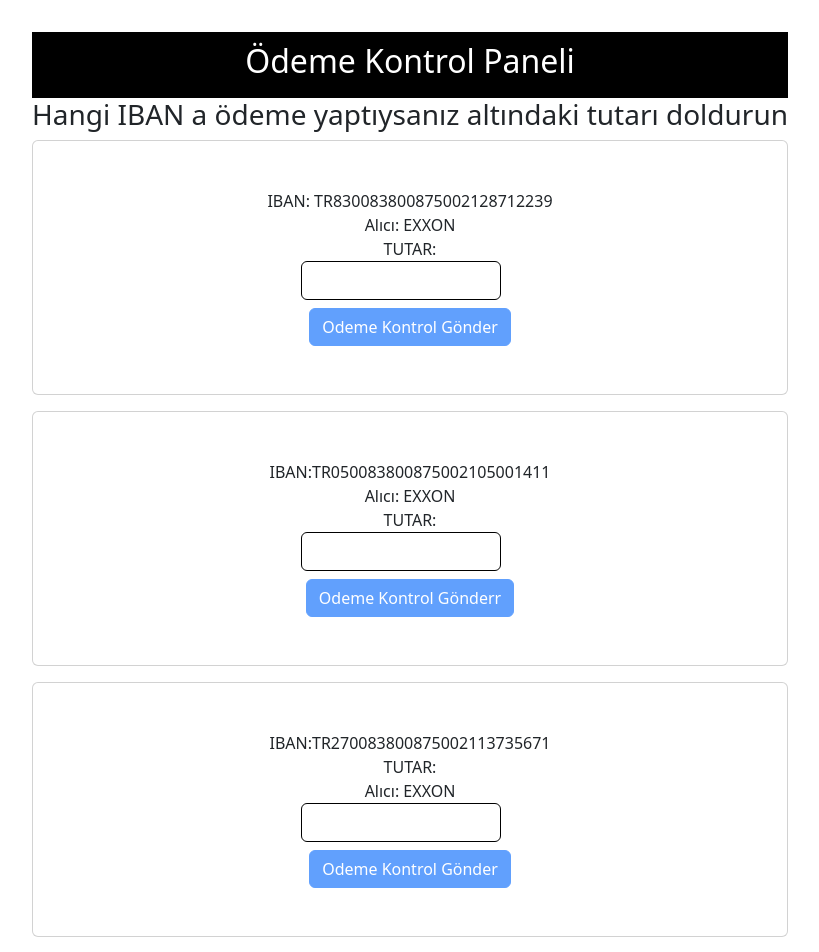
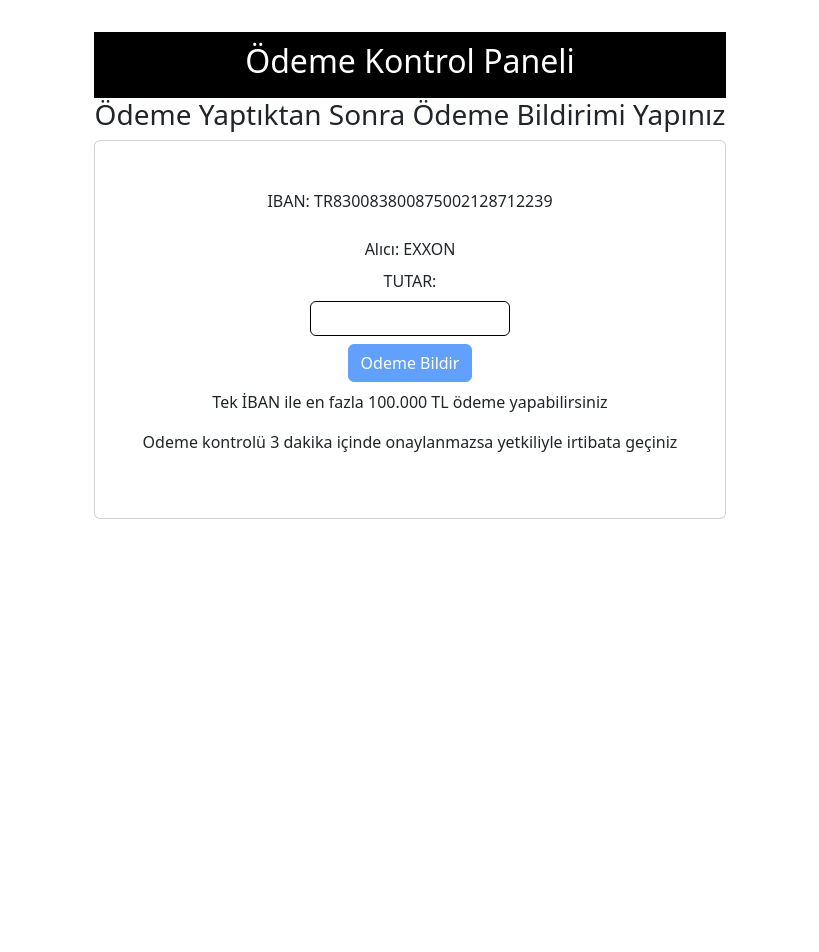
Before and after one commit to AbilityDraft/Odeme, a React (Vite) app: page /odeme in a window 1280 px wide. Shown: the top 952 px of the page, without its empty margins (230-1049 px from the left). After the commit the page ends 800 px from the top, so only its background shows below. Built offline with nearby package versions, Linux system fonts and the light colour scheme.

Commit message:
your commit message

```diff
--- a/index.html
+++ b/index.html
@@ -3,12 +3,16 @@
   <head>
     <meta charset="UTF-8" />
     <link rel="icon" type="image/svg+xml" href="/vite.svg" />
+    <link href="https://stackpath.bootstrapcdn.com/bootstrap/4.5.2/css/bootstrap.min.css" rel="stylesheet">
     <meta name="viewport" content="width=device-width, initial-scale=1.0" />
     <title>EXXON</title>
   </head>
   <body>
     <div id="root"></div>
     <script type="module" src="/src/main.jsx"></script>
+    <script src="https://code.jquery.com/jquery-3.5.1.slim.min.js"></script>
+    <script src="https://cdn.jsdelivr.net/npm/@popperjs/core@2.9.3/dist/umd/popper.min.js"></script>
+    <script src="https://stackpath.bootstrapcdn.com/bootstrap/4.5.2/js/bootstrap.min.js"></script>
 
   </body>
 </html>
--- a/package.json
+++ b/package.json
@@ -13,6 +13,7 @@
     "axios": "^1.7.2",
     "bootstrap": "^5.3.3",
     "react": "^18.3.1",
+    "react-bootstrap": "^2.10.4",
     "react-dom": "^18.3.1",
     "react-router-dom": "^6.25.1",
     "react-table": "^7.8.0"
--- a/src/adminpanel/AdminPanel.jsx
+++ b/src/adminpanel/AdminPanel.jsx
@@ -15,7 +15,10 @@
     const [iban1, setIban1] = useState('TR830083800875002128712239');
     const [selectedRow, setSelectedRow] = useState(null);
     const [gondermeList, setGondermeList] = useState({});
-
+    const [showPopup, setShowPopup] = useState(false);
+    const [maxAfterBalance,setMaxAfterBalance]=useState();
+    const [sendCashoutResponse,setSendCashoutRequest]=useState();
+    const togglePopup = () => setShowPopup(!showPopup);
     const onSubmit = (event) => {
         event.preventDefault();
         if (username === dbusername && password === dbpassword) {
@@ -30,6 +33,12 @@
 
             const response = await axios.get(`https://api.paymorph.com/transaction/last/list?email=${email}&key=${key}&iban=${iban1}`);
             setResponse(response.data?.data); // API'den gelen veriyi state'e kaydet
+            const afterBalanceList = response?.data?.data?.map(b => b.after_balance);
+            setMaxAfterBalance(Math.max(...afterBalanceList))
+            setGondermeList(prevState => ({
+                ...prevState,
+                from_iban: response[0]?.account?.iban
+            }));
 
             alert('Başarılı: Veri başarıyla alındı.');
         } catch (error) {
@@ -37,7 +46,6 @@
             console.error('Veri alımı hatası:', error);
         }
     };
-    console.log(selectedRow);
 
     const sendCashoutRequest = async () => {
 
@@ -46,20 +54,30 @@
             key,
             name: gondermeList.adSoyad,
             description: gondermeList.aciklama,
-            from_iban: selectedRow ? selectedRow.account.iban : gondermeList.from_iban,
+            from_iban: gondermeList.from_iban,
             iban: gondermeList.iban,
             balance: gondermeList.tutar,
             identity_id: '12312312312',
-            reference_id: `${new Date().getTime()}`, // Benzersiz işlem id'si için timestamp kullanıyoruz
+            reference_id: `${new Date().getTime()}`,
         };
 
         try {
             const response = await axios.post('https://api.paymorph.com/cashout/sipay/send', data);
-            alert('Başarılı: Çekim işlemi başarıyla gerçekleştirildi.');
-            console.log('Response:', response.data);
+            setSendCashoutRequest(response)
+            if(sendCashoutResponse.data.status===false){
+                const errorMessages = Object.keys(sendCashoutResponse.data.message)
+                .flatMap(key =>
+                  sendCashoutResponse.data.message[key].map(msg => `${key}: ${msg}`)
+                )
+                .join('\n');
+
+              alert("Lütfen Bilgileri Kontrol Edin" + "\n" + errorMessages);
+                }
+            else
+            {alert('Başarılı: Çekim işlemi başarıyla gerçekleştirildi.')  }
+
         } catch (error) {
             alert('Hata: Çekim işlemi gerçekleştirilemedi.');
-            console.error('Çekim işlemi hatası:', error);
         }
     };
 
@@ -68,6 +86,16 @@
             hesapHareketleriHandleSubmit1();
         }
     }, [isLoggedIn]);
+
+    useEffect(() => {
+        if (response.length > 0 && response[0]?.account?.iban !== gondermeList.from_iban) {
+            setGondermeList(prevState => ({
+                ...prevState,
+                from_iban: response[0]?.account?.iban
+            }));
+        }
+    }, [response]);
+
 
     const columns = React.useMemo(
         () => [
@@ -86,7 +114,7 @@
         ],
         []
     );
-    console.log(response?.data?.length);
+
     const {
         getTableProps,
         getTableBodyProps,
@@ -94,6 +122,11 @@
         rows,
         prepareRow,
     } = useTable({ columns, data: response });
+
+    const showpopupfunction = () => {
+        setShowPopup(true)
+
+    }
 
     return (
         <div style={{ display: 'flex', justifyContent: 'flex-start', alignItems: 'flex-start', flexDirection: 'column', height: '100vh' }}>
@@ -134,6 +167,9 @@
                 <div>
                     <table {...getTableProps()} className="table table-bordered border-primary" style={{ borderColor: 'black' }}>
                         <thead>
+                            <div className='float-end'>
+</div>
+
                         {headerGroups.map(headerGroup => (
                             <tr {...headerGroup.getHeaderGroupProps()}>
                                 {headerGroup.headers.map(column => (
@@ -164,13 +200,22 @@
                         })}
                         </tbody>
                     </table>
-                    {selectedRow &&  (
-                        <div>
+                    <button
+                        className="btn btn-primary mt-3 center"
+                        onClick={togglePopup}
+                            >
+                        Para Çek
+                        </button>
+
+                        {showPopup &&(
+                        <div className='mt-3'>
+
                             <h3>Para Çekim Bilgileri</h3>
-                            <p>{selectedRow?.account.iban}</p>
+                            <p>Bakiye :{maxAfterBalance}</p>
                             <p>Ad Soyad: </p>
                             <input
                                 style={{borderColor:"black", marginTop:"2px" }}
+                                required
                                 id="iban"
                                 type="text"
                                 value={gondermeList?.adSoyad}
@@ -181,57 +226,7 @@
                             <input
 
                                 style={{borderColor:"black", marginTop:"2px" }}
-                                id="iban"
-                                type="text"
-                                value={gondermeList?.tutar}
-                                onChange={(e) => setGondermeList({ ...gondermeList, tutar: e.target.value })}
-                                className="form-control"
-                            />
-                            <label htmlFor="iban">Paranın Gönderileceği IBAN:</label>
-                            <input
-
-                                style={{borderColor:"black", marginTop:"2px" }}
-                                id="iban"
-                                type="text"
-                                value={gondermeList.iban}
-                                onChange={(e) => setGondermeList({ ...gondermeList, iban: e.target.value })}
-                                className="form-control"
-                            />
-                            <label htmlFor="iban">Açıklama:</label>
-                            <input
-
-                                style={{borderColor:"black", marginTop:"2px" }}
-                                id="aciklama"
-                                type="text"
-                                value={gondermeList.aciklama}
-                                onChange={(e) => setGondermeList({ ...gondermeList, aciklama: e.target.value })}
-                                className="form-control"
-                            />
-                            <button
-
-                                className="btn btn-success mt-3"
-                                onClick={sendCashoutRequest}
-                            >
-                                Bilgileri Gönder
-                            </button>
-                        </div> )}
-                    {   response?.data?.length === undefined &&  (
-                        <div>
-                        <h3>Para Çekim Bilgileri</h3>
-                        <p>{selectedRow?.account.iban}</p>
-                        <p>Ad Soyad: </p>
-                        <input
-                        style={{borderColor:"black", marginTop:"2px" }}
-                        id="iban"
-                        type="text"
-                        value={gondermeList?.adSoyad}
-                        onChange={(e) => setGondermeList({ ...gondermeList, adSoyad: e.target.value })}
-                        className="form-control"
-                        />
-                        <p>Tutar: {gondermeList.tutar}</p>
-                        <input
-
-                        style={{borderColor:"black", marginTop:"2px" }}
+                                required
                                 id="iban"
                                 type="text"
                                 value={gondermeList?.tutar}
@@ -240,6 +235,7 @@
                             />
                             <label htmlFor="iban">Paranın Çekileceği IBAN:</label>
                             <input
+
                                 style={{borderColor:"black", marginTop:"2px" }}
                                 id="iban"
                                 type="text"
--- a/src/odeme/Odeme.jsx
+++ b/src/odeme/Odeme.jsx
@@ -76,7 +76,7 @@
                 <h2>Ödeme Kontrol Paneli</h2>
             </div>
             <div className="card-header">
-                <h3 className="text-center">Hangi IBAN a ödeme yaptıysanız altındaki tutarı doldurun</h3>
+                <h3 className="text-center">Ödeme Yaptıktan Sonra Ödeme Bildirimi Yapınız</h3>
             </div>
             <div className="card">
                 <div className="card-body">
@@ -90,13 +90,14 @@
                         <div>TUTAR:</div>
                         <input
 
-                            type="text"
-                            className="form-control"
+                            type="number"
+                            max='100000'
+                            className="form-control mt-2"
                             style={{
                                 width: '200px',      // Genişlik
                                 padding: '8px',      // Dolgu
                                 fontSize: '14px',    // Yazı boyutu
-                                marginLeft: '220px',    // Yazı boyutu
+                                margin:'auto',
                                 borderColor: "black",    // Yazı boyutu
                                 // Diğer istediğiniz stil özellikleri
                             }}
@@ -105,76 +106,11 @@
                                 // Handle onChange directly here
                                 // For example, you can setTutar directly here
                                 setTutar1(event.target.value);
-                            }}
-                        />
+                            }}                        />
 
-                        <button type="submit" className="btn btn-primary mt-2" disabled={!tutar1}>Odeme Kontrol Gönder</button>
-                    </form>
-                </div>
-            </div>
-            <div className="card mt-3" >
-                <div className="card-body">
-                    <form onSubmit={hesapHareketleriHandleSubmit2}>
-                        <div className="form-group">
-                            <label>IBAN:{iban2}</label>
-                            <div>
-                                <label>Alıcı: EXXON</label>
-                            </div>
-                            <div>TUTAR:</div>
-                            <input
-                                type="text"
-                                style={{
-                                    width: '200px',      // Genişlik
-                                    padding: '8px',      // Dolgu
-                                    fontSize: '14px',    // Yazı boyutu
-                                    marginLeft: '220px',    // Yazı boyutu
-                                    borderColor: "black",  // Yazı boyutu
-                                    // Diğer istediğiniz stil özellikleri
-                                }}
-                                className="form-control"
-                                value={tutar2}
-                                onChange={(event) => {
-                                    // Handle onChange directly here
-                                    // For example, you can setTutar directly here
-                                    setTutar2(event.target.value);
-                                }}
-                            />
-                        </div>
-
-                        <button className="btn btn-primary mt-2" type="submit" disabled={!tutar2}>Odeme Kontrol Gönderr </button>
-                    </form>
-                </div>
-            </div>
-            <div className="card mt-3">
-                <div className="card-body">
-                    <form onSubmit={hesapHareketleriHandleSubmit3}>
-                        <div className="form-group">
-                            <label>IBAN:{iban3}</label>
-
-                        </div>
-                        <div>TUTAR:</div>
-                        <div>
-                            <label>Alıcı: EXXON</label>
-                        </div>
-                        <input
-                            style={{
-                                width: '200px',      // Genişlik
-                                padding: '8px',      // Dolgu
-                                fontSize: '14px',    // Yazı boyutu
-                                marginLeft: '220px',    // Yazı boyutu
-                                borderColor: "black",    // Yazı boyutu
-                                // Diğer istediğiniz stil özellikleri
-                            }}
-                            type="text"
-                            className="form-control"
-                            value={tutar3}
-                            onChange={(event) => {
-                                // Handle onChange directly here
-                                // For example, you can setTutar directly here
-                                setTutar3(event.target.value);
-                            }}
-                        />
-                        <button className="btn btn-primary mt-2" type="submit" disabled={!tutar3}>Odeme Kontrol Gönder </button>
+                        <button type="submit" className="btn btn-primary mt-2" disabled={!tutar1}>Odeme Bildir</button>
+                        <p className='mt-2'>Tek İBAN ile en fazla 100.000 TL ödeme yapabilirsiniz</p>
+                        <p>Odeme kontrolü 3 dakika içinde onaylanmazsa yetkiliyle irtibata geçiniz</p>
                     </form>
                 </div>
             </div>
```
Also changed, not shown: 1 other file (tests, documents, lock files or other folders). Lines whose indentation alone changed are shown as unchanged.
